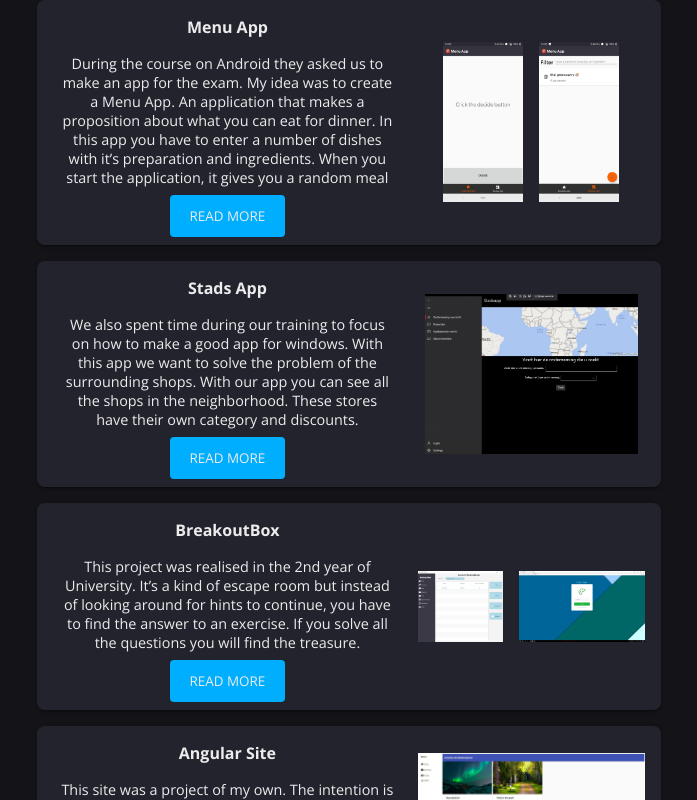
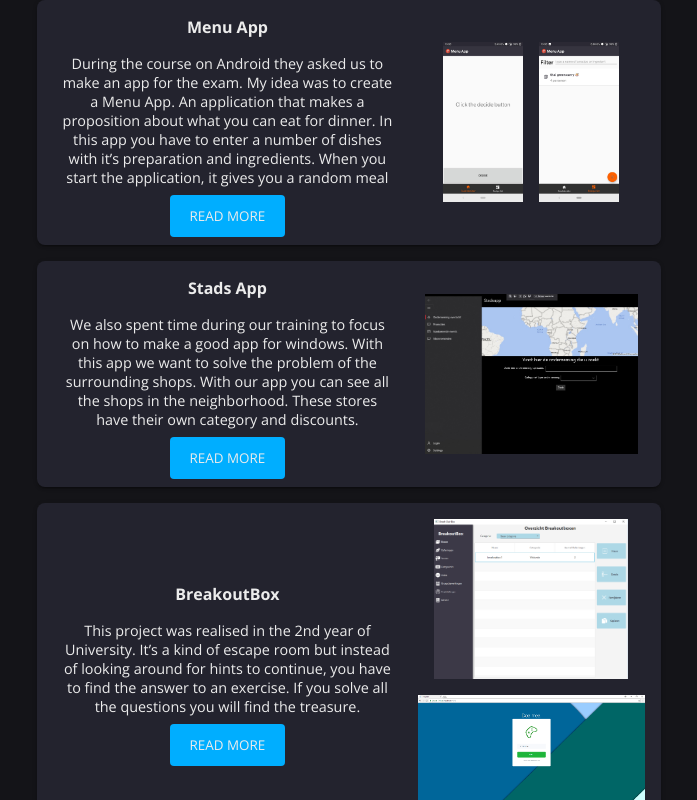
Before and after one commit to RobbieVerdurme/Portfolio, a React (Vite) app: page /projects in a window 1280 px wide. Shown: the part 2000-2800 px from the top of the page, without its empty margins (291-988 px from the left). Built offline with nearby package versions, Linux system fonts and the light colour scheme.

Commit message:
refactor: change classname for card img

```diff
--- a/src/components/card/variants/ProjectCard.tsx
+++ b/src/components/card/variants/ProjectCard.tsx
@@ -12,7 +12,7 @@ export function ProjectCard({ project, readMore }: { project: Project; readMore:
         <Button relativePageUrl={`${PathConstants.PROJECTS}/${project.id}`}>{readMore}</Button>
       </Card.Body>
       {project.img && (
-        <div className="project-img-container md-layout-40">
+        <div className="project-img-card-container md-layout-40">
           {project.img.map((img) => (
             <Card.Img src={img} key={img} />
           ))}
--- a/src/pages/aboutpage/AboutPage.tsx.css
+++ b/src/pages/aboutpage/AboutPage.tsx.css
@@ -44,7 +44,7 @@
   max-width: 40rem;
 }
 
-.project-img-container {
+.project-img-card-container {
   display: flex;
   justify-content: center;
   align-items: center;
@@ -56,7 +56,7 @@
     max-width: max-content;
     flex: auto;
   }
-  .project-img-container {
+  .project-img-card-container {
     display: none;
   }
 }
--- a/src/pages/projectspage/ProjectsPage.tsx.css
+++ b/src/pages/projectspage/ProjectsPage.tsx.css
@@ -6,8 +6,9 @@
   max-width: 40rem;
 }
 
-.project-img-container {
+.project-img-card-container {
   display: flex;
+  flex-wrap: wrap;
   justify-content: center;
   align-items: center;
 }
@@ -18,7 +19,7 @@
     max-width: max-content;
     flex: auto;
   }
-  .project-img-container {
+  .project-img-card-container {
     display: none;
   }
 }
```
